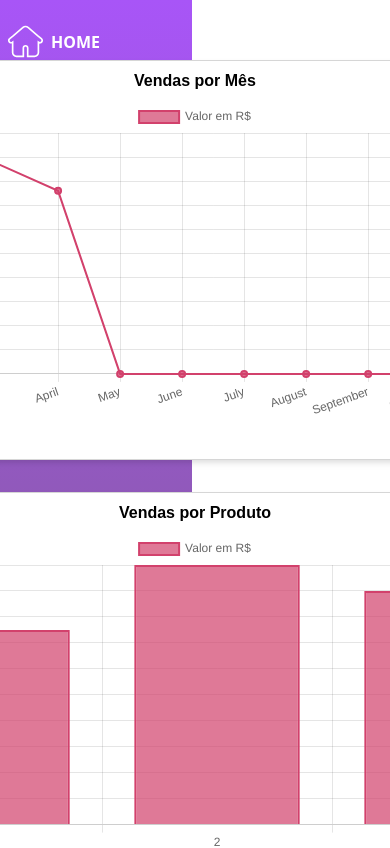
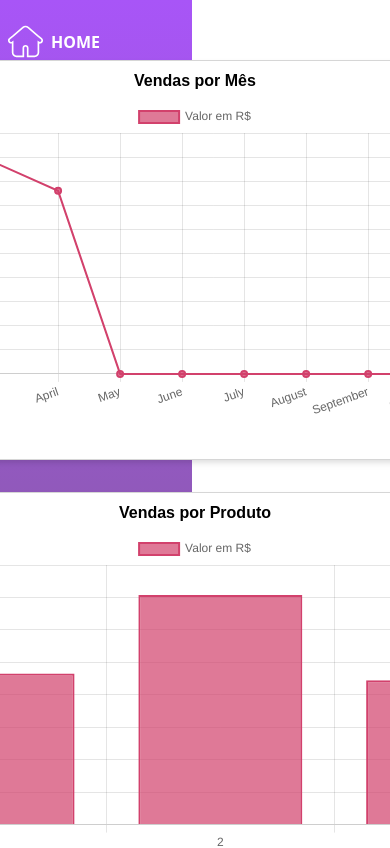
Before and after one commit to Byte-Boost/Frontend_Nebulon, a Next.js app: page /dashboard/graph in a window 390 px wide. Shown: the top 848 px of the page. Built offline with nearby package versions, Linux system fonts and the light colour scheme.

Commit message:
[feat]: Make total product sales chart responsive using JSON data

```diff
--- a/src/pages/dashboard/graph.tsx
+++ b/src/pages/dashboard/graph.tsx
@@ -12,8 +12,12 @@ export default function Home() {
     const months = ['January', 'February', 'March', 'April', 'May', 'June', 'July', 'August', 'September', 'October', 'November', 'December'];
 
     // Calculate the total sales value for the product with ID x
-    let dataX = [1,2,3]
-    let dataY = [0,0,0]
+    let dataX = [...new Set(data['Planilha1']['ID Produto'])].sort();
+    let dataY = Array(dataX.length).fill(0);
+
+    for (let i = 0; i < data['Planilha1']['ID Produto'].length; i++) {
+        dataY[(Number(data['Planilha1']['ID Produto'][i]))-1] += data['Planilha1']['Valor de Venda'][i]
+    }
 
     for (let id in data['Planilha1']['ID Produto']){
       dataY[Number(id)-1] += data['Planilha1']['Valor de Venda'][Number(id)-1]
```
